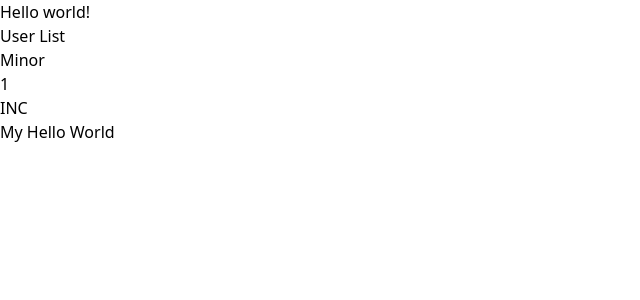
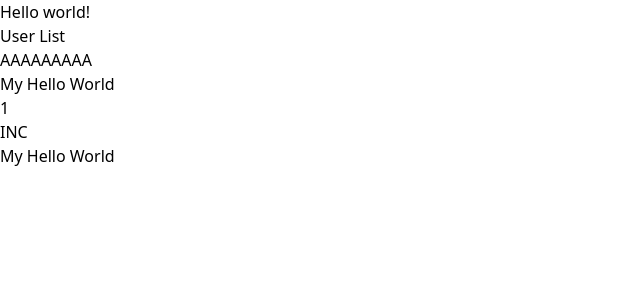
Before and after one commit to ZK202308A/r1_0919, a React (Vite) app: page / in a window 1280 px wide. Shown: the top 300 px of the page, without its empty margins (0-640 px from the left). Built offline with nearby package versions, Linux system fonts and the light colour scheme; the HTML template or start-up script is replaced by a standard one.

Commit message:
UserList

```diff
--- a/src/components/UserDetails.tsx
+++ b/src/components/UserDetails.tsx
@@ -1,10 +1,19 @@
-import React from 'react';
+import {ReactElement, ReactNode} from 'react';
+import {UserData} from "../types/count.ts";
 
-function UserDetails(props) {
+interface UserProps {
+    target:UserData
+    showUser:(user:UserData) => void
+    children:ReactNode
+}
 
-    console.log(props);
+function UserDetails({target, showUser, children}: UserProps): ReactElement {
 
-    if(props.age <= 18){
+    console.log(target);
+
+    console.log(showUser);
+
+    if(target.age <= 18){
         return (
             <h1>Minor</h1>
         )
@@ -16,7 +25,7 @@ function UserDetails(props) {
             <h1>AAAAAAAAA</h1>
 
             <div className='row text-7xl bg-red-500'>
-                {props.children}
+                {children}
             </div>
 
         </div>
--- a/src/components/UserList.tsx
+++ b/src/components/UserList.tsx
@@ -1,14 +1,15 @@
-import React from 'react';
+
 import UserDetails from "./UserDetails.tsx";
 import MyHello from "./MyHello.tsx";
+import {UserData} from "../types/count.ts";
 
-function UserList(props) {
+function UserList() {
 
-    const arr = [
-        {mid:'user1', mpw: '1111', mname:'Hong Gil Dong', age: 14}
+    const arr:[UserData] = [
+        {mid:'user1', mpw: '1111', mname:'Hong Gil Dong', age: 24}
     ]
 
-    const show = (user) => {
+    const show = (user:UserData): void => {
         console.log(user.mid +" " + user.mpw + " " + user.mname);
     }
 
@@ -18,7 +19,7 @@ function UserList(props) {
     return (
         <div className="bg-amber-700 text-xs">
             <h1 className='text-7xl'>User List</h1>
-            <UserDetails {...target} showUser={show}>
+            <UserDetails target = {target} showUser={show}>
                 <MyHello></MyHello>
             </UserDetails>
 
```
Also changed, not shown: src/types/count.ts (+7 -0 lines).
